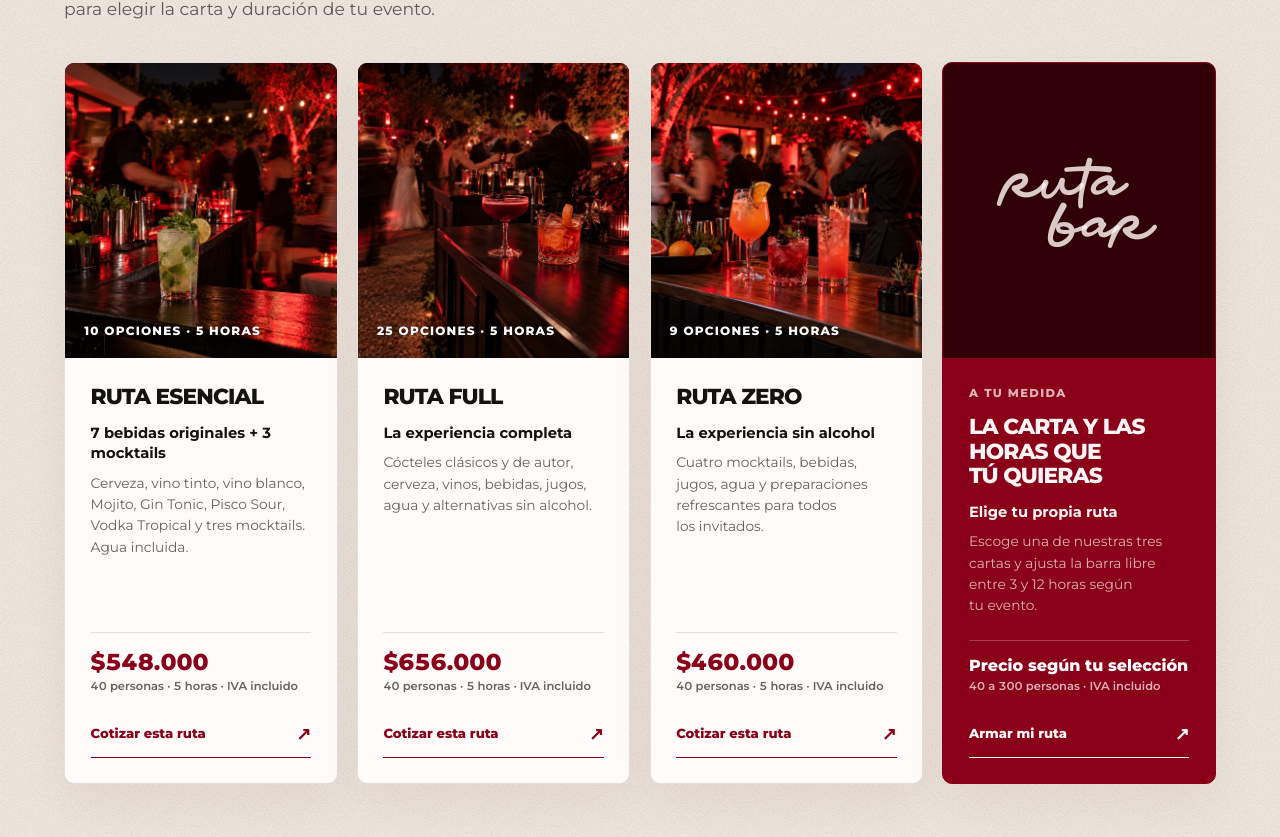
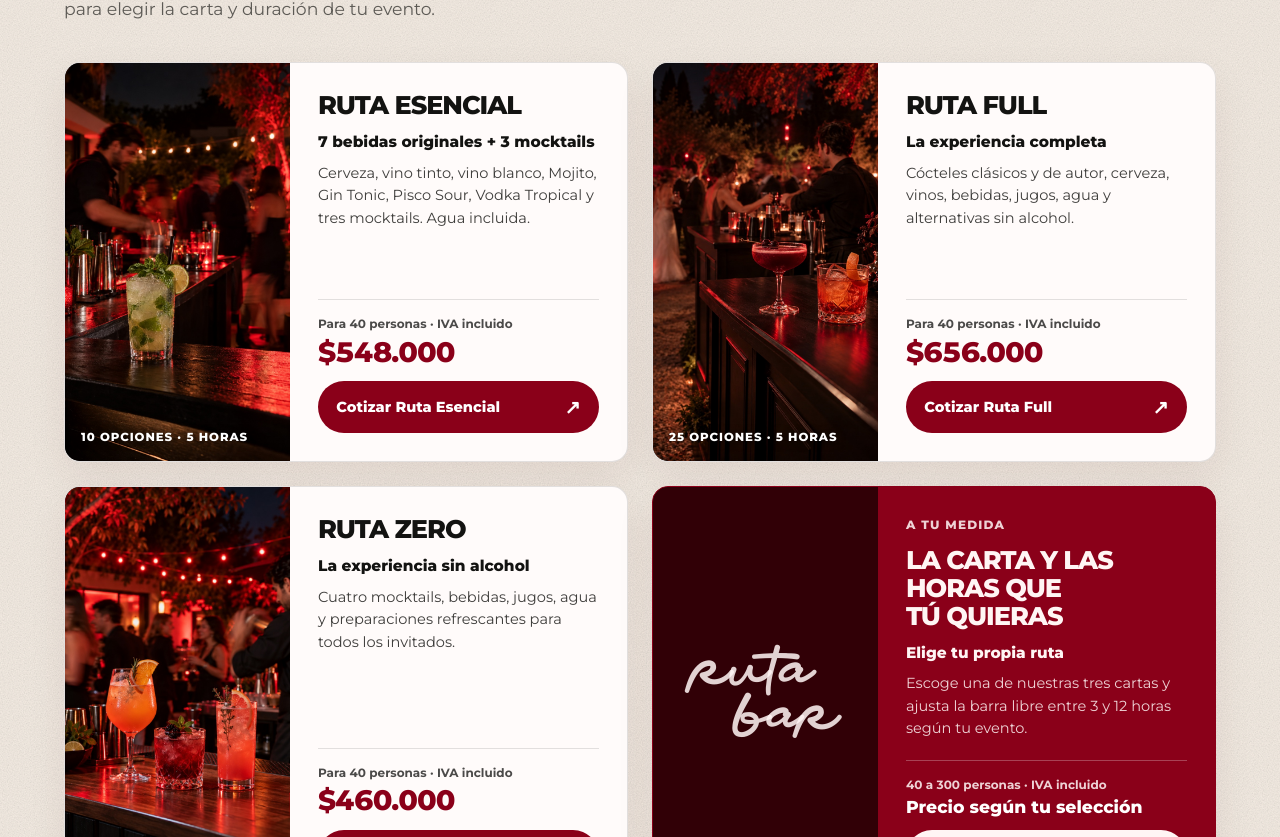
Before and after one commit to MatiNicolasur/RUTABAR, a Next.js app: page / in a window 1280 px wide. Shown: the part 1503-2340 px from the top of the page. Built offline with nearby package versions, Linux system fonts and the light colour scheme; no server answers.

Commit message:
Mejora legibilidad y respuesta de cards de rutas

```diff
--- a/src/components/RutasServicio.tsx
+++ b/src/components/RutasServicio.tsx
@@ -56,9 +56,12 @@ export function RutasServicio() {
                 <p className="rutas-servicio__bajada">{ruta.bajada}</p>
                 <p className="rutas-servicio__detalle">{ruta.detalle}</p>
                 <div className="rutas-servicio__pie">
-                  <p className="rutas-servicio__precio">{formatoPrecio.format(CONFIG_COTIZACION.cartas.find((carta) => carta.id === ruta.id)!.precios[5])}<span>40 personas · 5 horas · IVA incluido</span></p>
-                  <Link className="rutas-servicio__accion" href={`/cotizar?pack=${ruta.id satisfies CartaCotizacionId}`} aria-label={`Cotizar ${ruta.nombre} para mi evento`}>
-                    Cotizar esta ruta <span aria-hidden="true">↗</span>
+                  <div className="rutas-servicio__precio">
+                    <span>Para 40 personas · IVA incluido</span>
+                    <strong>{formatoPrecio.format(CONFIG_COTIZACION.cartas.find((carta) => carta.id === ruta.id)!.precios[5])}</strong>
+                  </div>
+                  <Link className="rutas-servicio__accion" href={`/cotizar?pack=${ruta.id satisfies CartaCotizacionId}`}>
+                    Cotizar {ruta.nombre} <span aria-hidden="true">↗</span>
                   </Link>
                 </div>
               </div>
@@ -73,9 +76,12 @@ export function RutasServicio() {
               <p className="rutas-servicio__bajada">Elige tu propia ruta</p>
               <p className="rutas-servicio__detalle">Escoge una de nuestras tres cartas y ajusta la barra libre entre 3 y 12 horas según tu evento.</p>
               <div className="rutas-servicio__pie">
-                <p className="rutas-servicio__precio">Precio según tu selección<span>40 a 300 personas · IVA incluido</span></p>
+                <div className="rutas-servicio__precio">
+                  <span>40 a 300 personas · IVA incluido</span>
+                  <strong>Precio según tu selección</strong>
+                </div>
                 <Link className="rutas-servicio__accion rutas-servicio__accion--personalizada" href="/cotizar?modo=flexible">
-                  Armar mi ruta <span aria-hidden="true">↗</span>
+                  Elegir carta y horas <span aria-hidden="true">↗</span>
                 </Link>
               </div>
             </div>
--- a/src/components/rutas-servicio.css
+++ b/src/components/rutas-servicio.css
@@ -4,105 +4,153 @@
 
 .rutas-servicio__grid {
   display: grid;
-  grid-template-columns: repeat(4, minmax(0, 1fr));
-  gap: clamp(0.75rem, 1.5vw, 1.3rem);
+  grid-template-columns: repeat(2, minmax(0, 1fr));
+  gap: clamp(1rem, 2vw, 1.5rem);
 }
 
 .rutas-servicio__card {
-  display: flex;
-  flex-direction: column;
+  display: grid;
+  grid-template-columns: minmax(0, 40%) minmax(0, 1fr);
   min-inline-size: 0;
+  min-block-size: 25rem;
   overflow: hidden;
   border: 1px solid var(--papel-borde);
-  border-radius: var(--radio-suave);
+  border-radius: 16px;
   background: var(--papel);
-  box-shadow: 0 18px 46px rgb(73 0 10 / 0.06);
-  transition: transform 350ms cubic-bezier(0.22, 1, 0.36, 1), box-shadow 350ms ease;
+  box-shadow: 0 16px 40px rgb(73 0 10 / 0.07);
+  transition: transform 260ms ease, box-shadow 260ms ease;
 }
 
 .rutas-servicio__foto,
 .rutas-servicio__personalizada-arte {
   position: relative;
-  aspect-ratio: 0.92;
+  min-inline-size: 0;
   overflow: hidden;
+  background: var(--tinta);
 }
-
-.rutas-servicio__foto { background: var(--tinta); }
-.rutas-servicio__foto-dato { position: absolute; z-index: 1; inset-inline: 1.2rem; bottom: 1.1rem; color: #fff; font-size: .75rem; font-weight: 800; letter-spacing: .1em; text-shadow: 0 1px 8px rgb(0 0 0 / .9); text-transform: uppercase; }
 
 .rutas-servicio__foto img {
   object-fit: cover;
-  transition: none;
 }
 
 .rutas-servicio__card:nth-child(1) .rutas-servicio__foto img { object-position: center 38%; }
 .rutas-servicio__card:nth-child(2) .rutas-servicio__foto img { object-position: center 48%; }
 .rutas-servicio__card:nth-child(3) .rutas-servicio__foto img { object-position: center 45%; }
 
+.rutas-servicio__foto-dato {
+  position: absolute;
+  z-index: 1;
+  inset-inline: 1rem;
+  bottom: 1rem;
+  color: #fff;
+  font-size: 0.73rem;
+  font-weight: 800;
+  letter-spacing: 0.08em;
+  line-height: 1.4;
+  text-shadow: 0 1px 8px rgb(0 0 0 / 0.9);
+  text-transform: uppercase;
+}
+
 .rutas-servicio__cuerpo {
   display: flex;
-  flex: 1;
   flex-direction: column;
-  align-items: flex-start;
-  padding: clamp(1.2rem, 2vw, 1.7rem);
+  align-items: stretch;
+  min-inline-size: 0;
+  padding: clamp(1.3rem, 2.2vw, 2rem);
 }
 
 .rutas-servicio__dato {
-  margin-block-end: 0.7rem;
+  margin-block-end: 0.65rem;
   color: var(--rojo-hondo);
-  font-size: 0.72rem;
+  font-size: 0.75rem;
   font-weight: 800;
-  letter-spacing: 0.12em;
+  letter-spacing: 0.1em;
   text-transform: uppercase;
 }
 
 .rutas-servicio__card h3 {
   font-family: var(--fuente-display);
-  font-size: clamp(1.28rem, 1.7vw, 1.75rem);
+  font-size: clamp(1.42rem, 2vw, 1.9rem);
   font-weight: 800;
   letter-spacing: -0.04em;
-  line-height: 1.12;
+  line-height: 1.1;
   text-transform: uppercase;
   text-wrap: balance;
 }
 
 .rutas-servicio__bajada {
-  margin-block-start: 0.9rem;
-  font-size: 0.92rem;
-  font-weight: 700;
-  line-height: 1.4;
+  margin-block-start: 0.8rem;
+  font-size: 0.96rem;
+  font-weight: 750;
+  line-height: 1.35;
 }
 
 .rutas-servicio__detalle {
-  margin-block: 0.55rem 1.5rem;
-  color: var(--texto-suave);
-  font-size: 0.86rem;
+  max-inline-size: 36ch;
+  margin-block-start: 0.55rem;
+  color: rgb(19 19 17 / 0.82);
+  font-size: 0.91rem;
   line-height: 1.55;
   text-wrap: pretty;
 }
 
+.rutas-servicio__pie {
+  display: grid;
+  gap: 0.85rem;
+  inline-size: 100%;
+  margin-block-start: auto;
+  padding-block-start: 1.25rem;
+}
+
+.rutas-servicio__precio {
+  display: grid;
+  gap: 0.3rem;
+  padding-block-start: 1rem;
+  border-block-start: 1px solid var(--papel-borde);
+}
+
+.rutas-servicio__precio span {
+  color: rgb(19 19 17 / 0.76);
+  font-size: 0.75rem;
+  font-weight: 700;
+  line-height: 1.3;
+}
+
+.rutas-servicio__precio strong {
+  color: var(--rojo-hondo);
+  font-family: var(--fuente-display);
+  font-size: clamp(1.55rem, 2.2vw, 1.9rem);
+  font-variant-numeric: tabular-nums;
+  font-weight: 800;
+  letter-spacing: -0.035em;
+  line-height: 1.1;
+}
+
 .rutas-servicio__accion {
-  display: inline-flex;
+  display: flex;
   align-items: center;
   justify-content: space-between;
-  gap: 0.8rem;
-  min-block-size: 44px;
-  margin-block-start: auto;
-  padding-block: 0.55rem;
-  border-block-end: 1px solid currentColor;
-  color: var(--rojo-hondo);
-  font-size: 0.82rem;
+  gap: 0.75rem;
+  min-block-size: 3.25rem;
+  padding-inline: 1.15rem;
+  border-radius: var(--radio-pastilla);
+  background: var(--rojo-hondo);
+  color: #fff;
+  font-size: 0.91rem;
   font-weight: 800;
+  line-height: 1.25;
   text-decoration: none;
+  transition: background-color 180ms ease, transform 180ms ease;
 }
 
-.rutas-servicio__pie { display: grid; width: 100%; gap: 1rem; margin-block-start: auto; }
-.rutas-servicio__precio { display: grid; gap: .18rem; margin: 0; padding-block-start: 1rem; border-block-start: 1px solid var(--papel-borde); color: var(--rojo-hondo); font-size: clamp(1.2rem, 1.8vw, 1.55rem); font-weight: 800; font-variant-numeric: tabular-nums; line-height: 1.15; }
-.rutas-servicio__precio span { color: var(--texto-suave); font-size: .72rem; font-weight: 600; line-height: 1.35; }
+.rutas-servicio__accion span {
+  font-size: 1.2rem;
+  line-height: 1;
+}
 
-.rutas-servicio__accion span {
-  font-size: 1.1rem;
-  transition: transform 200ms ease;
+.rutas-servicio__accion:focus-visible {
+  outline: 3px solid var(--rojo);
+  outline-offset: 3px;
 }
 
 .rutas-servicio__card--personalizada {
@@ -115,40 +163,44 @@
   display: grid;
   place-content: center;
   background: #310006;
-  color: rgb(255 245 244 / 0.82);
+  color: rgb(255 245 244 / 0.86);
   font-family: var(--fuente-mano);
-  font-size: clamp(3.2rem, 5vw, 6rem);
-  line-height: 0.65;
+  font-size: clamp(3.1rem, 5vw, 5rem);
+  line-height: 0.7;
 }
 
-.rutas-servicio__personalizada-arte span { margin-inline-start: 2.8rem; }
+.rutas-servicio__personalizada-arte span { margin-inline-start: 2.6rem; }
 .rutas-servicio__card--personalizada .rutas-servicio__dato,
 .rutas-servicio__card--personalizada .rutas-servicio__detalle,
-.rutas-servicio__card--personalizada .rutas-servicio__precio span { color: var(--sobre-rojo-suave); }
-.rutas-servicio__card--personalizada .rutas-servicio__precio { border-color: rgb(255 255 255 / .24); color: #fff; font-size: 1rem; }
-.rutas-servicio__accion--personalizada { color: var(--sobre-rojo); }
+.rutas-servicio__card--personalizada .rutas-servicio__precio span { color: rgb(255 245 244 / 0.86); }
+.rutas-servicio__card--personalizada .rutas-servicio__precio { border-color: rgb(255 255 255 / 0.26); }
+.rutas-servicio__card--personalizada .rutas-servicio__precio strong { color: #fff; font-size: 1.08rem; letter-spacing: 0; }
+.rutas-servicio__accion--personalizada { background: var(--sobre-rojo); color: var(--rojo-profundo); }
+.rutas-servicio__accion--personalizada:focus-visible { outline-color: #fff; }
 
 @media (hover: hover) and (pointer: fine) {
-  .rutas-servicio__card:hover {
-    transform: translateY(-7px);
-    box-shadow: 0 24px 60px rgb(73 0 10 / 0.13);
-  }
-
-  .rutas-servicio__accion:hover span { transform: translate(3px, -3px); }
+  .rutas-servicio__card:hover { transform: translateY(-3px); box-shadow: 0 22px 48px rgb(73 0 10 / 0.12); }
+  .rutas-servicio__accion:hover { background: var(--rojo); }
+  .rutas-servicio__accion--personalizada:hover { background: #fff; }
 }
 
-@media (max-width: 77.99rem) {
-  .rutas-servicio__grid { grid-template-columns: repeat(2, minmax(0, 1fr)); }
+@media (max-width: 71.99rem) {
+  .rutas-servicio__card { grid-template-columns: minmax(0, 1fr); min-block-size: 0; }
+  .rutas-servicio__foto,
+  .rutas-servicio__personalizada-arte { aspect-ratio: 1.35; }
+  .rutas-servicio__cuerpo { min-block-size: 19rem; }
 }
 
-@media (max-width: 41.99rem) {
-  .rutas-servicio__grid { grid-template-columns: 1fr; }
-  .rutas-servicio__foto,
-  .rutas-servicio__personalizada-arte { aspect-ratio: 1.55; }
+@media (max-width: 47.99rem) {
+  .rutas-servicio__grid { grid-template-columns: minmax(0, 1fr); }
+  .rutas-servicio__foto { aspect-ratio: 1.05; }
+  .rutas-servicio__personalizada-arte { aspect-ratio: 1.25; }
+  .rutas-servicio__cuerpo { min-block-size: 0; padding: 1.25rem; }
+  .rutas-servicio__card h3 { font-size: 1.5rem; }
+  .rutas-servicio__detalle { font-size: 0.93rem; }
 }
 
 @media (prefers-reduced-motion: reduce) {
   .rutas-servicio__card,
-  .rutas-servicio__foto img,
-  .rutas-servicio__accion span { transition: none; }
+  .rutas-servicio__accion { transition: none; }
 }
```
